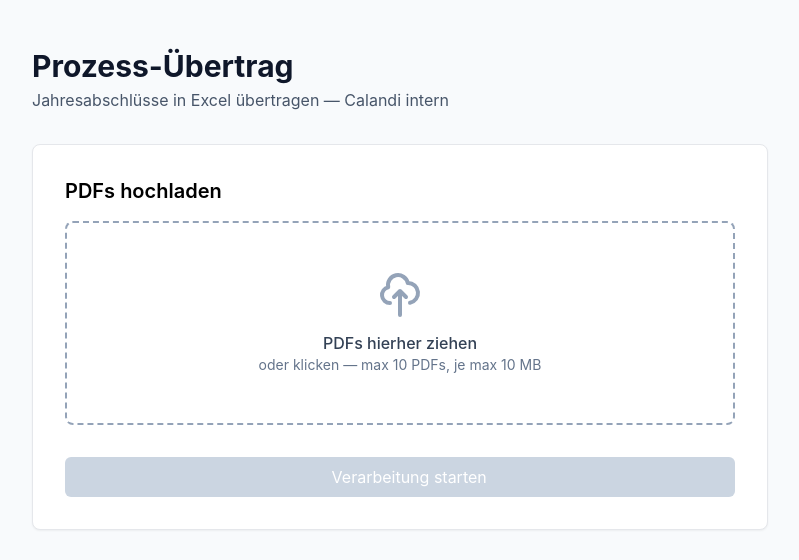
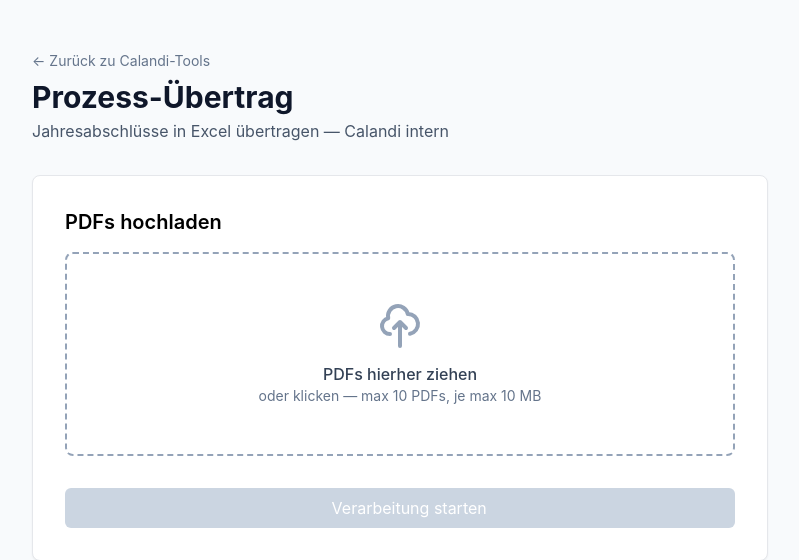
Before and after one commit to PhRoDe/prozess-uebertrag, a FastAPI app: page / in a window 1280 px wide. Shown: the top 560 px of the page, without its empty margins (240-1039 px from the left). Run offline with FastAPI, Linux system fonts and the light colour scheme; parts of the project's set-up code (start-up, migrations or seed data) failed here and were passed over; some libraries are stand-ins or nearby versions.

Commit message:
ui(nav): "Zurück zu Calandi-Tools"-Link ins Portal
Klarstellung vom Owner: "Hauptoberfläche" = das Calandi-Tools-Portal
(calandi-tools.de), nicht die App-eigene Upload-Seite. Header zeigt jetzt
oben einen "← Zurück zu Calandi-Tools"-Link aufs Portal; der Titel bleibt
zusätzlich Link auf die App-Startseite. Auf jedem Screen sichtbar (base.html).

Co-Authored-By: Claude Opus 4.8 (1M context) <noreply@anthropic.com>

```diff
--- a/app/templates/base.html
+++ b/app/templates/base.html
@@ -16,7 +16,11 @@
 <body class="bg-slate-50 min-h-screen">
   <div class="max-w-3xl mx-auto py-12 px-4">
     <header class="mb-8">
-      <a href="/" class="inline-block group" title="Zur Startseite">
+      <a href="https://calandi-tools.de"
+         class="inline-flex items-center gap-1 text-sm text-slate-500 hover:text-blue-700 transition-colors mb-2">
+        <span aria-hidden="true">←</span> Zurück zu Calandi-Tools
+      </a>
+      <a href="/" class="block group" title="Zur Startseite des Übertrags">
         <h1 class="text-3xl font-bold text-slate-900 group-hover:text-blue-700 transition-colors">Prozess-Übertrag</h1>
       </a>
       <p class="text-slate-600 mt-1">Jahresabschlüsse in Excel übertragen — Calandi intern</p>
```
